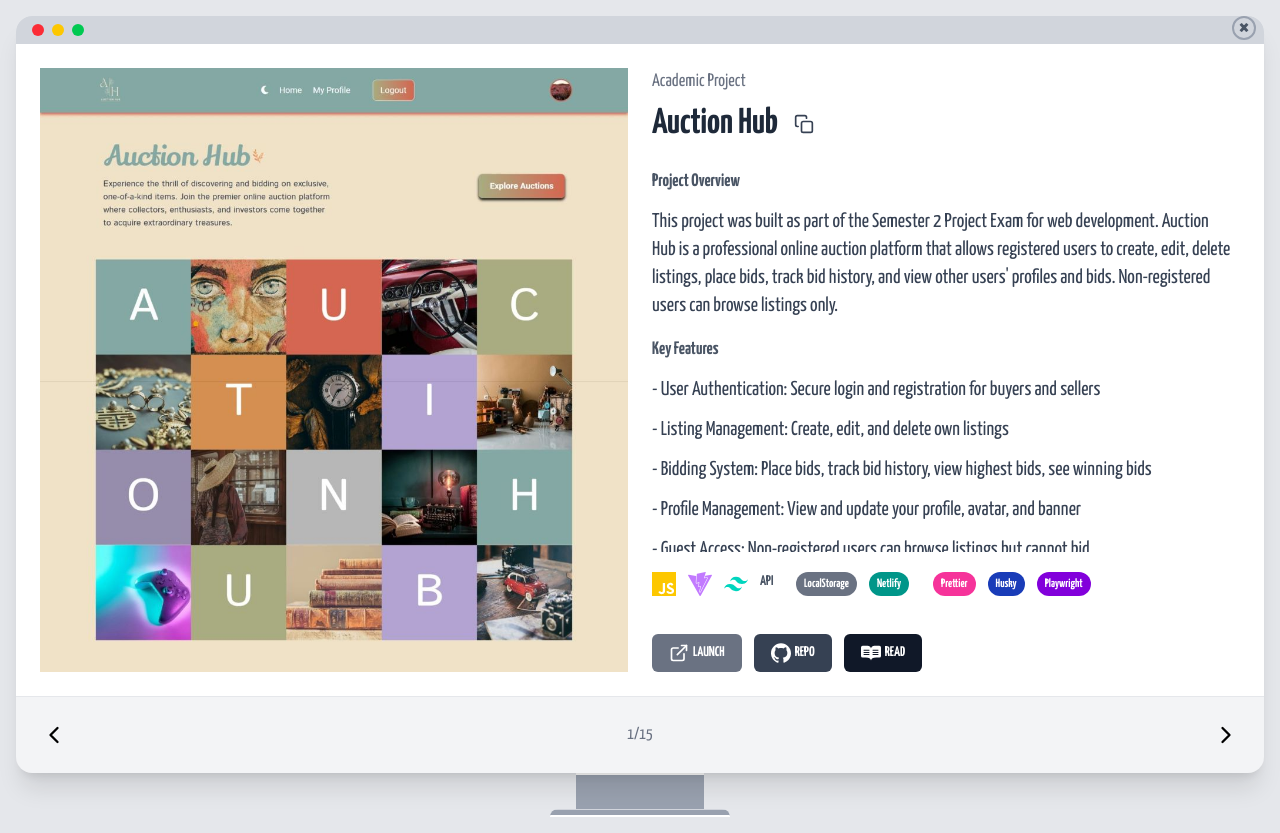
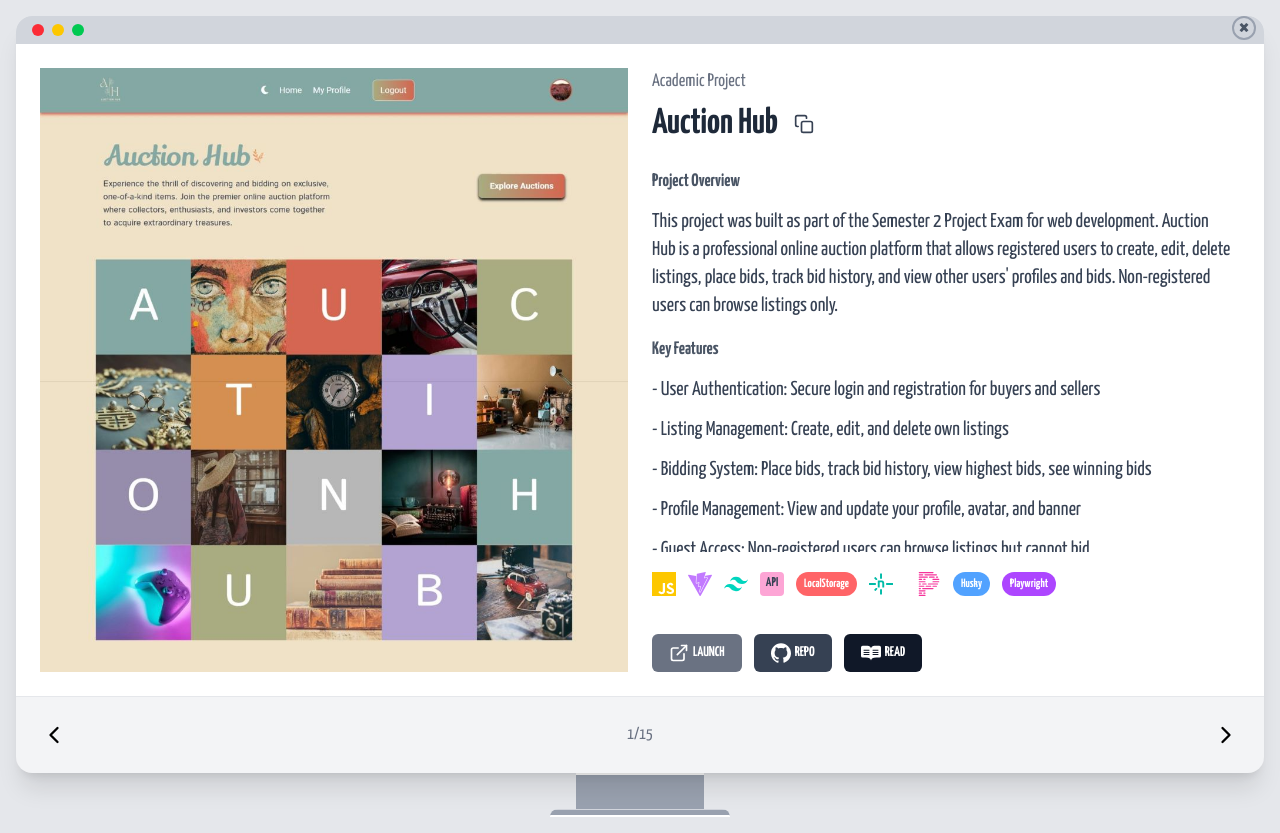
Before and after one commit to sanakhuram/portfolio-2, a Next.js app: page /projects/1 in a window 1280 px wide. Built offline with nearby package versions, Linux system fonts and the light colour scheme.

Commit message:
added tech icons

```diff
--- a/src/app/projects/[slug]/page.tsx
+++ b/src/app/projects/[slug]/page.tsx
@@ -16,11 +16,14 @@ import {
   SiHtml5,
   SiJest,
   SiReadme,
+  SiPrettier,
+  SiNetlify,
+  SiVercel,
+  SiCss3,
 } from 'react-icons/si';
 import { useState } from 'react';
 import toast from 'react-hot-toast';
 
-// Reusable badge for missing techs
 const TechBadge = ({
   name,
   bgColor = 'bg-gray-300',
@@ -44,15 +47,19 @@ const techIcons: Record<string, JSX.Element> = {
   Tailwind: <SiTailwindcss className="w-6 h-6 text-teal-400" />,
   Vite: <SiVite className="w-6 h-6 text-purple-400" />,
   HTML: <SiHtml5 className="w-6 h-6 text-orange-500" />,
-  CSS: <span className="w-6 h-6 text-blue-500 font-bold text-sm">CSS</span>,
-  API: <span className="w-6 h-6 text-gray-600 font-bold text-sm">API</span>,
+  CSS: <SiCss3 className="w-6 h-6 text-blue-500" />,
+  API: (
+    <span className="flex items-center justify-center w-6 h-6 text-[0.8rem] font-bold text-gray-700 bg-pink-300 rounded-sm">
+      API
+    </span>
+  ),
   Jest: <SiJest className="w-6 h-6 text-red-500" />,
-  Husky: <TechBadge name="Husky" bgColor="bg-blue-800" />,
-  Prettier: <TechBadge name="Prettier" bgColor="bg-pink-500" />,
-  Playwright: <TechBadge name="Playwright" bgColor="bg-purple-700" />,
-  LocalStorage: <TechBadge name="LocalStorage" bgColor="bg-gray-500" />,
-  Netlify: <TechBadge name="Netlify" bgColor="bg-teal-600" />,
-  Vercel: <TechBadge name="Vercel" bgColor="bg-black" textColor="text-white" />,
+  Husky: <TechBadge name="Husky" bgColor="bg-blue-400" />,
+  Prettier: <SiPrettier className="w-6 h-6 text-pink-500" />,
+  Playwright: <TechBadge name="Playwright" bgColor="bg-purple-500" />,
+  LocalStorage: <TechBadge name="LocalStorage" bgColor="bg-red-400" />,
+  Netlify: <SiNetlify className="w-6 h-6 text-teal-500" />,
+  Vercel: <SiVercel className="w-6 h-6 text-black dark:text-white" />,
 };
 
 export default function ProjectArticle({ params }: { params: Promise<{ slug: string }> }) {
--- a/src/utils/projectData.ts
+++ b/src/utils/projectData.ts
@@ -551,8 +551,7 @@ Key Features:
   {
     title: 'Portfolio Page',
     category: 'Academic Project',
-    description:
-      'A responsive portfolio website.',
+    description: 'A responsive portfolio website.',
     imageUrl: '/images/portfolio-1.jpg',
     slug: 'portfolio-page',
     techStack: ['JavaScript', 'HTML', 'CSS'],
```
Also changed, not shown: 1 other file (tests, documents, lock files or other folders).
